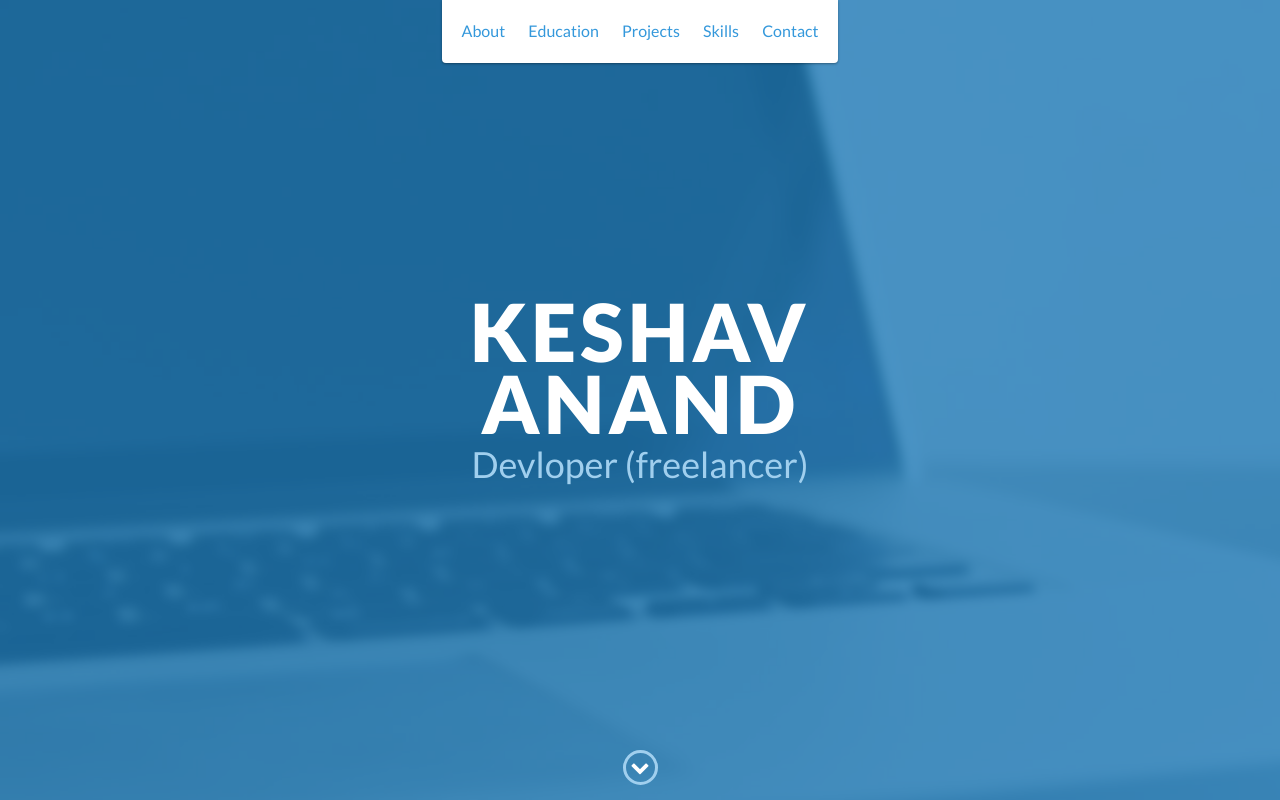
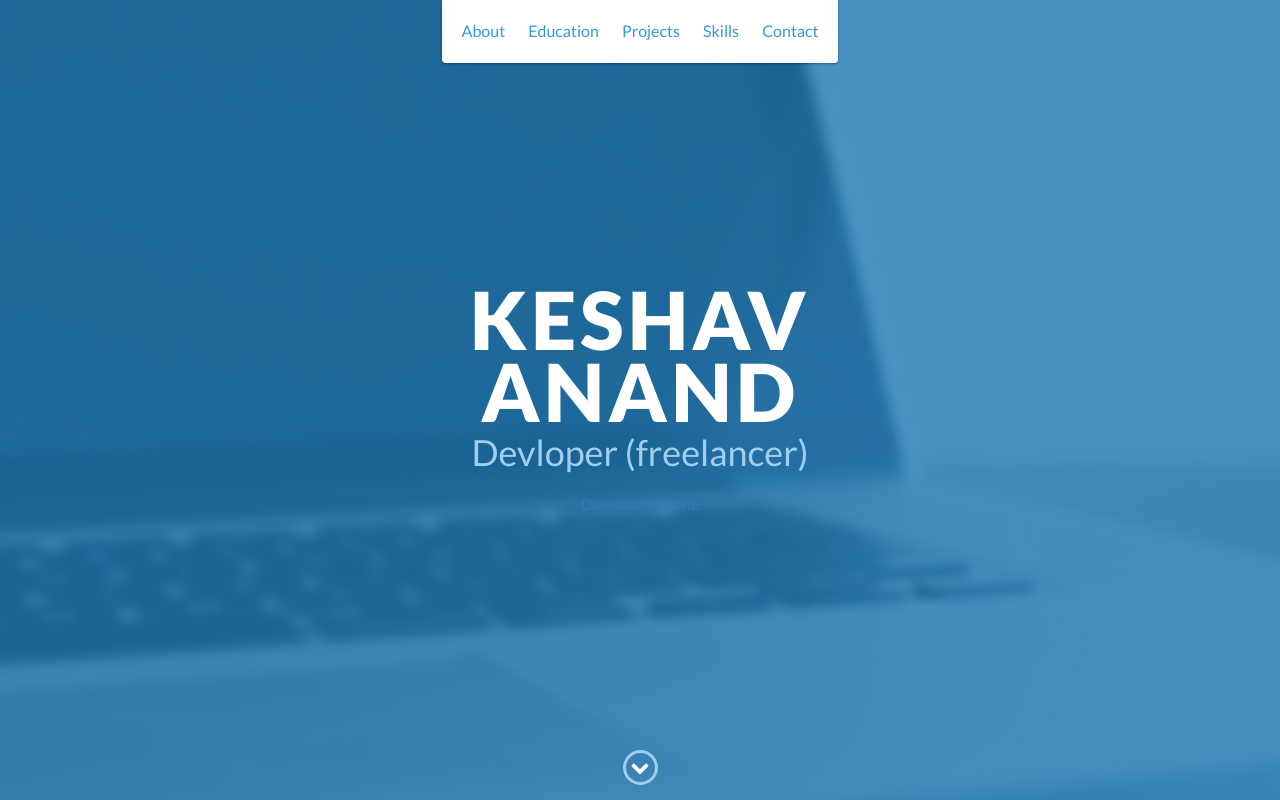
Before and after one commit to Keshavinfo/Keshavinfo.github.io, a website: page index.html in a window 1280 px wide. Shown: the top 800 px of the page. Drawn offline with nearby package versions, Linux system fonts and the light colour scheme.

Commit message:
Update index.html

```diff
--- a/index.html
+++ b/index.html
@@ -48,6 +48,7 @@
         <div id="lead-content">
             <h1>Keshav Anand</h1>
             <h2>Devloper (freelancer)</h2>
+		<a href = "keshav resume final2.pdf" download="resume"> Dowload resume </a>
 
         </div>
 
```
